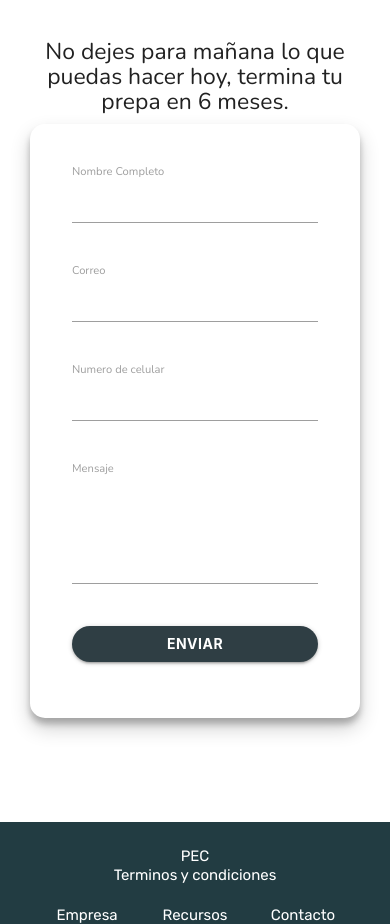
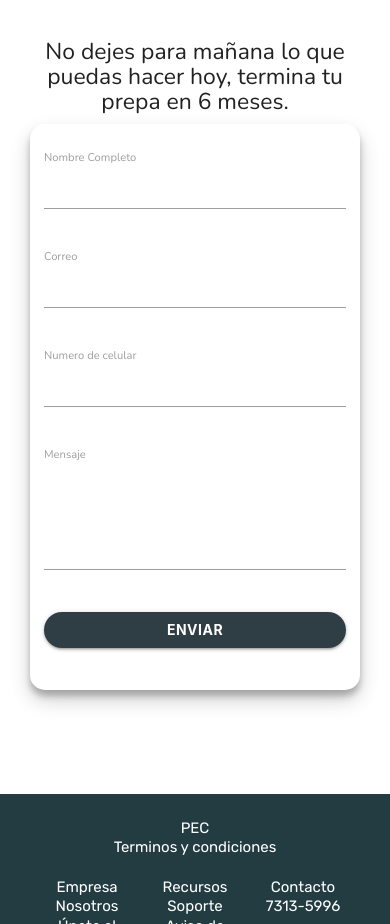
Before and after one commit to Msmpunk/PEC, a plain HTML site: page index.html in a window 390 px wide. Shown: the part 3880-4804 px from the top of the page. Drawn offline with nearby package versions, Linux system fonts and the light colour scheme.

Commit message:
test final

```diff
--- a/css/style.css
+++ b/css/style.css
@@ -215,6 +215,8 @@ table {
       font-size: 30px; }
   .contact-content h1 {
     font-size: 30px; }
+  .form__content {
+    padding: 2em 1em; }
   .start__now {
     display: none; }
   .footer_grid {
```
